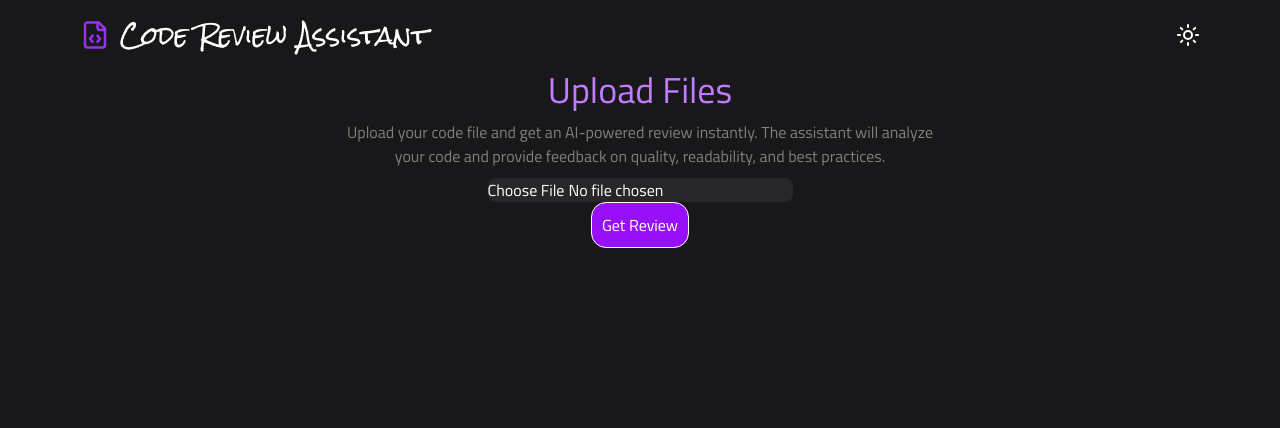
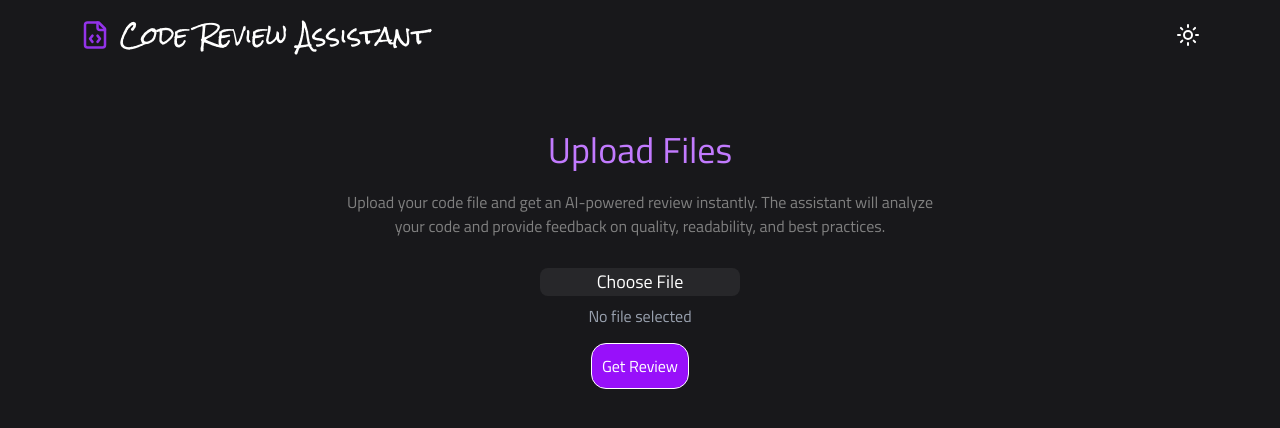
Before and after one commit to akshatksingh-25/AI-Code-Review-Assistant, a React (Vite) app in the folder frontend/: page /file-review in a window 1280 px wide. Shown: the top 428 px of the page. Built offline with nearby package versions, Linux system fonts and the light colour scheme.

Commit message:
Style Updated

```diff
--- a/frontend/src/pages/FileUploadReview.jsx
+++ b/frontend/src/pages/FileUploadReview.jsx
@@ -92,45 +92,57 @@ const FileUploadReview = () => {
   };
 
   return (
-    <div className="flex flex-col items-center justify-start h-[90vh] text-white px-5 pt-10">
-
+    <div
+      className="flex flex-col items-center justify-start h-[90vh] text-white px-5 pt-10"
+      style={{ marginTop: 60 }}
+    >
       {/* Heading */}
-      <h2 className="text-4xl font-bold mb-4 text-purple-400">
-        Upload Files
-      </h2>
+      <h2 className="text-4xl font-bold mb-4 text-purple-400">Upload Files</h2>
 
       {/* Description */}
-      <p className="text-gray-400 text-center max-w-[600px] mb-8">
-        Upload your code file and get an AI-powered review instantly.
-        The assistant will analyze your code and provide feedback on quality, readability, and best practices.
+      <p
+        className="text-gray-400 text-center max-w-[600px] mb-8"
+        style={{ paddingTop: 10, paddingBottom: 20 }}
+      >
+        Upload your code file and get an AI-powered review instantly. The
+        assistant will analyze your code and provide feedback on quality,
+        readability, and best practices.
       </p>
 
       {/* Upload Button */}
-      <input
-        type="file"
-        accept=".js,.py,.java,.cpp,.ts,.cs,.php,.rb,.go,.txt"
-        onChange={handleFileChange}
-        className="mb-6 p-2 rounded-lg bg-zinc-800 text-white cursor-pointer"
-      />
+      <div className="flex flex-col items-center gap-2 mb-6 w-full max-w-[200px]">
+        <label className="cursor-pointer  bg-zinc-800 hover:bg-zinc-600 text-white px-6 py-3 rounded-lg transition-all text-lg w-full text-center">
+          Choose File
+          <input
+            type="file"
+            accept=".js,.py,.java,.cpp,.ts,.cs,.php,.rb,.go,.txt"
+            onChange={handleFileChange}
+            className="hidden"
+          />
+        </label>
+        <span className="text-gray-400 text-center w-full">
+          {file ? file.name : "No file selected"}
+        </span>
+      </div>
 
       {/* Review Button */}
       <button
         onClick={handleSubmit}
-        className="btnNormal bg-purple-600 hover:bg-purple-700 px-8 py-2 mb-8"
+        className="btnNormal bg-purple-600 hover:bg-purple-700 px-8 py-2 mb-8" style={{marginTop:15}}
       >
         Get Review
       </button>
 
       {/* Loader */}
       {loading && (
-        <div className="mb-8">
+        <div className="mb-8" style={{marginTop:30}}>
           <DotLoader color="#9333ea" />
         </div>
       )}
 
       {/* Response */}
       {!loading && response && (
-        <div className="bg-zinc-900 border border-zinc-800 p-6 w-[80%] max-h-[60vh] overflow-auto rounded-lg">
+        <div className="bg-zinc-900 border border-zinc-800 p-6 w-[80%] max-h-[60vh] overflow-auto rounded-lg" style={{marginTop:50}}>
           <Markdown>{response}</Markdown>
         </div>
       )}
--- a/frontend/src/pages/History.jsx
+++ b/frontend/src/pages/History.jsx
@@ -15,13 +15,13 @@ const History = () => {
   }, []);
 
   return (
-    <div className="p-10 text-white h-[90vh] overflow-auto bg-zinc-900">
-      <h2 className="text-3xl font-bold mb-6">Review History</h2>
+    <div className="p-10 text-white h-[90vh] overflow-auto bg-zinc-900" style={{margin:20}}>
+      <h2 className="text-3xl font-bold mb-6" style={{marginTop:20}}>Review History</h2>
 
-      <table className="w-full border border-zinc-700 text-left">
+      <table className="w-full border border-zinc-700 text-left" style={{marginTop:10}}>
         <thead className="bg-zinc-800">
           <tr>
-            <th className="p-3">#</th>
+            <th className="p-3">S.No.</th>
             <th className="p-3">Language</th>
             <th className="p-3">Date</th>
             <th className="p-3">Action</th>
@@ -38,7 +38,7 @@ const History = () => {
               <td className="p-3">
                 <button
                   onClick={() => setSelectedReview(r)}
-                  className="btnNormal bg-purple-600 hover:bg-purple-700 px-4"
+                  className="btnNormal bg-purple-600 hover:bg-purple-700 px-3 " style={{padding:5,margin:10}}
                 >
                   View
                 </button>
--- a/frontend/src/pages/HomeDashboard.jsx
+++ b/frontend/src/pages/HomeDashboard.jsx
@@ -5,13 +5,12 @@ const HomeDashboard = () => {
   const navigate = useNavigate();
 
   return (
-    <div className="flex flex-col items-center justify-start h-[90vh] text-center text-white bg-zinc-900 px-5">
+    <div className="flex flex-col items-center justify-start h-[90vh] text-center text-white bg-zinc-900 px-5" style={{marginTop:100}}>
       <h1 className="text-4xl font-bold mb-6 text-purple-400">
         AI Code Review Assistant
       </h1>
-      <p className="text-gray-400 max-w-[700px] mb-12">
-        Automatically review your code or files using AI. Get feedback on structure,
-        quality, and improvements instantly.
+      <p className="text-gray-400 max-w-[700px] mb-12" style={{padding:20}}>
+        Effortlessly analyze your code or uploaded files using AI. Get instant feedback on structure, readability, potential issues, and suggestions for improvement. Whether you are coding solo or collaborating in a team, maintain high-quality code and accelerate your development workflow.
       </p>
 
       <div className="flex flex-col md:flex-row gap-6">
```
